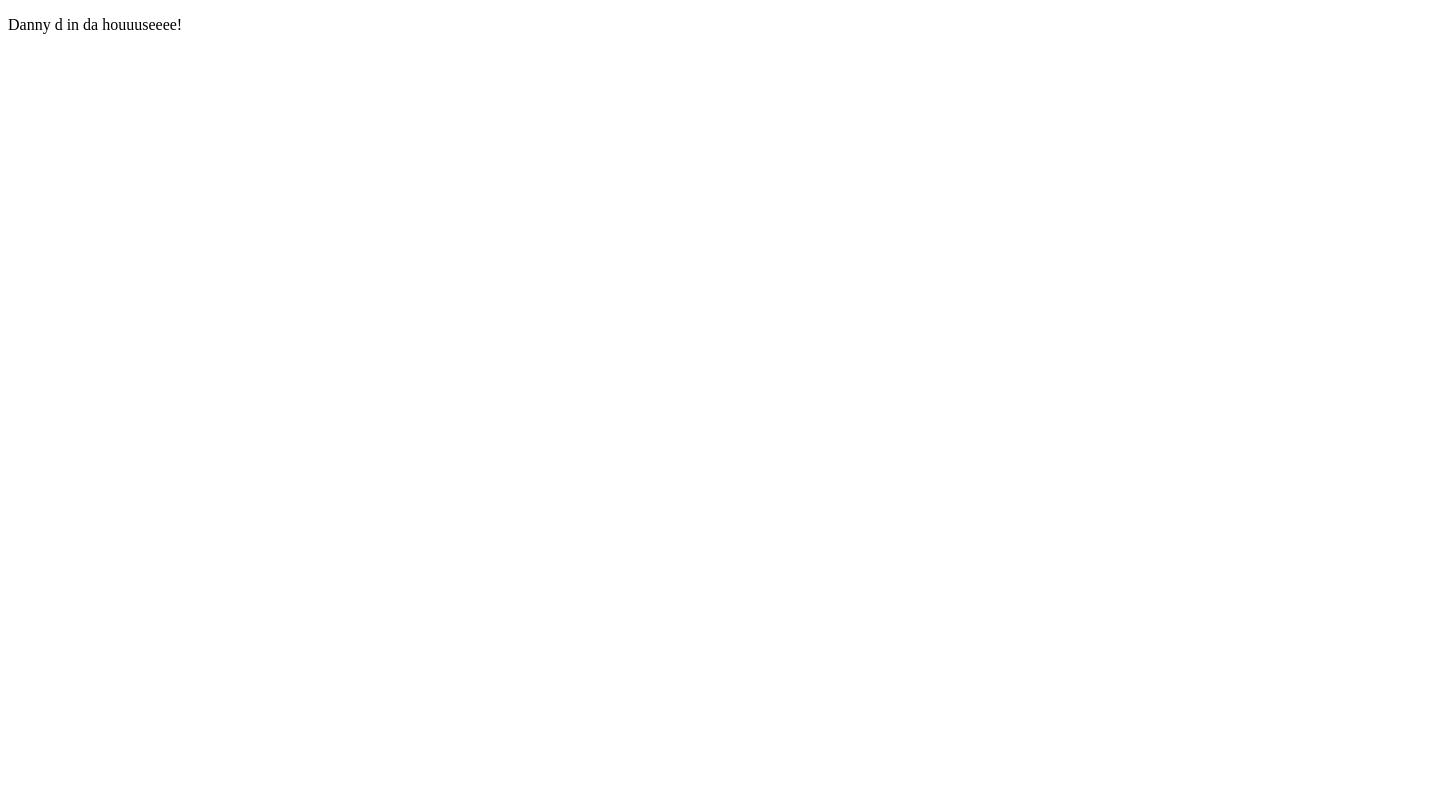
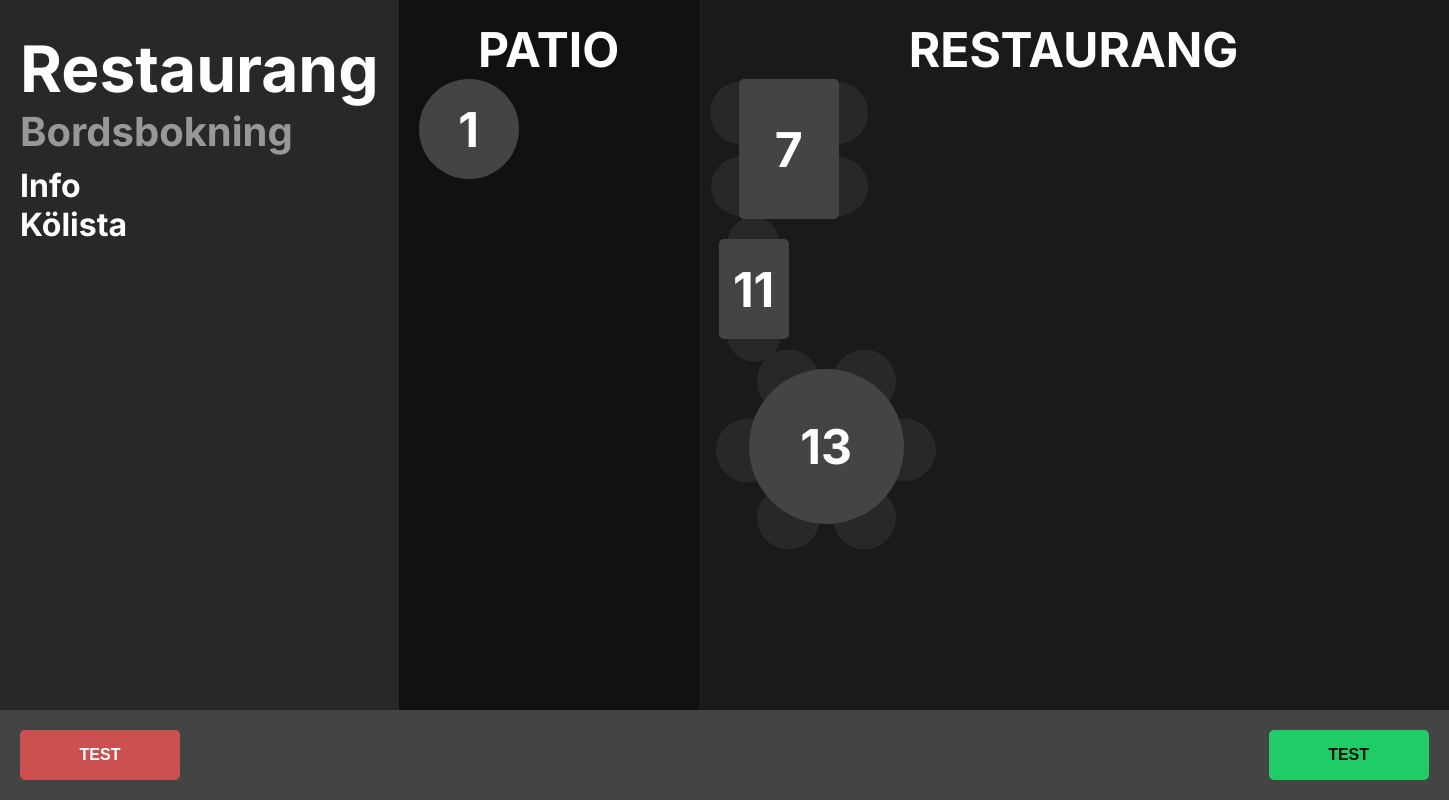
Before and after one commit to Deltaximity/DVGA11---Laboration-2, a plain HTML site: page index.html in a window 1280 px wide. Shown: the whole page, 1449 px wide, since content can reach past the window. Drawn offline with Linux system fonts and the light colour scheme.

Commit message:
HTML struktur + CSS klasser
+ Har skapat en grid och grundläggande struktur.
+ CSS klasser har lagts till för alla knappar och bord varianter.
+ Har flyttat in SVG fil för bordsstolar och använt ::before metoden

Till nästa gång:
- Positionera borden på rätt ställe
- Lista ut klick/fokus funktionalitet
- Fixa sidebar
- Fixa action bar (flexbox)

```diff
--- a/index.html
+++ b/index.html
@@ -4,11 +4,44 @@
     <meta charset="UTF-8">
     <meta http-equiv="X-UA-Compatible" content="IE=edge">
     <meta name="viewport" content="width=device-width, initial-scale=1.0">
+    <!-- Inter - Google Fonts -->
+    <link rel="preconnect" href="https://fonts.googleapis.com">
+    <link rel="preconnect" href="https://fonts.gstatic.com" crossorigin>
+    <link href="https://fonts.googleapis.com/css2?family=Inter:wght@400;700&display=swap" rel="stylesheet">
+
+    <link rel="stylesheet" href="style.css">
     <title>Document</title>
 </head>
 <body>
-
-    <p>Danny d in da houuuseeee!</p>
-
+    <div class="sidebar">
+        <h1>
+            Restaurang
+            <strong>Bordsbokning</strong>
+        </h1>
+        <div class="info">
+            <h3>Info</h3>
+        </div>
+        <div class="queue">
+            <h3>Kölista</h3>
+        </div>
+    </div>
+    <div class="patio">
+        <h2>Patio</h2>
+        <div class="container">
+            <div tabindex="0" class="table four-seater">1</div>
+        </div>
+    </div>
+    <div class="restaurant">
+        <h2>Restaurang</h2>
+        <div class="container">
+            <div tabindex="0" class="table four-seater">7</div>
+            <div tabindex="0" class="table two-seater">11</div>
+            <div tabindex="0" class="table six-seater">13</div>
+        </div>
+    </div>
+    <div class="actionbar">
+        <button class="btn danger">Test</button>
+        <button class="btn action">Test</button>
+    </div>
 </body>
 </html>
--- a/style.css
+++ b/style.css
@@ -0,0 +1,195 @@
+* {
+    margin: 0;
+    padding: 0;
+    box-sizing: border-box;
+}
+
+/* VARIABLER */
+:root {
+    --font-sanserif: 'Inter', sans-serif;
+    --global-margin: 20px;
+    --global-border-radius: 5px;
+
+    --color-primary: #20CC65;
+    --color-secondary: #989898;
+    --color-danger: #CB5151;
+    --color-bg: #111111;
+    --color-text: #FFFFFF;
+    /* highlight växlas mellan primary och danger */
+
+    --color-01dp: #1A1A1A;
+    --color-06dp: #282828;
+    --color-12dp: #444444;
+    --color-16dp: #5A5A5A;
+    --color-24dp: #989898;
+}
+
+body {
+    background-color: var(--color-bg);
+    color: var(--color-text);
+    font-family: var(--font-sanserif);
+
+    height: 100vh;
+    /* max-width: 1500px; */
+    margin: 0 auto;
+
+    display: grid;
+    grid-template-columns: 1fr 300px 750px;
+    grid-template-rows: 1fr 90px;
+    grid-template-areas:
+    "side patio restaurang"
+    "bar bar bar";
+}
+
+.sidebar {
+    grid-area: side;
+    background-color: var(--color-06dp);
+
+    padding: var(--global-margin);
+}
+
+.patio {
+    grid-area: patio;
+    padding: var(--global-margin);
+    position: relative;
+}
+
+.restaurant {
+    grid-area: restaurang;
+    background-color: var(--color-01dp);
+    padding: var(--global-margin);
+    position: relative;
+    z-index: -10;
+}
+
+.actionbar {
+    grid-area: bar;
+    background-color: var(--color-12dp);
+
+    display: flex;
+    justify-content: space-between;
+    align-items: center;
+    padding: 0 var(--global-margin);
+}
+
+/* TEXT */
+h1 {
+    font-size: 4rem;
+    margin: 10px 0;
+}
+
+h1 strong {
+    display: block;
+    font-size: 2.5rem;
+    color: var(--color-24dp);
+}
+
+h2 {
+    font-size: 3rem;
+    text-transform: uppercase;
+    text-align: center;
+}
+
+h3 {
+    font-size: 2rem;
+}
+
+/* KNAPPAR */
+.btn {
+    width: 160px;
+    height: 50px;
+    display: flex;
+    align-items: center;
+    justify-content: center;
+    text-align: center;
+    font-size: 1rem;
+    font-weight: bold;
+    text-transform: uppercase;
+    border: none;
+    border-radius: var(--global-border-radius);
+}
+
+.btn.small {
+    width: 125px;
+    height: 40px;
+}
+
+.action {
+    background-color: var(--color-primary);
+    color: var(--color-bg);
+}
+
+.danger {
+    background-color: var(--color-danger);
+    color: var(--color-text);
+}
+
+.btn:active, .action:active, .danger:active {
+    background-color: var(--color-bg);
+    color: var(--color-text);
+}
+
+/* BORD */
+.table {
+    background-color: var(--color-12dp);
+    font-size: 3rem;
+    font-weight: bold;
+    border-radius: var(--global-border-radius);
+
+    display: flex;
+    align-items: center;
+    justify-content: center;
+    position: relative;
+}
+
+.restaurant .table.four-seater {
+    width: 100px;
+    height: 140px;
+    margin: 0 20px; /* För stolarna */
+}
+
+.restaurant .table.four-seater::before {
+    content: url(./img/four_seater1.svg);
+    position: absolute;
+    top: 50%;
+    left: 50%;
+    transform: translate(-50%, -46%);
+    z-index: -1;
+}
+
+.restaurant .table.two-seater {
+    width: 70px;
+    height: 100px;
+    margin: 20px 0;
+}
+
+.restaurant .table.two-seater::before {
+    content: url(./img/two_seater.svg);
+    position: absolute;
+    top: 50%;
+    left: 50%;
+    transform: translate(-50%, -46%);
+    z-index: -1;
+}
+
+.restaurant .table.six-seater {
+    width: 155px;
+    height: 155px;
+    border-radius: 50%;
+    margin: 30px;
+}
+
+.restaurant .table.six-seater::before {
+    content: url(./img/six_seater.svg);
+    position: absolute;
+    top: 50%;
+    left: 50%;
+    transform: translate(-50%, -46%);
+    z-index: -1;
+}
+
+.patio .table.four-seater {
+    width: 100px;
+    height: 100px;
+    border-radius: 50%;
+}
```
Also changed, not shown: img/four_seater1.svg (added), img/four_seater2.svg (added), img/six_seater.svg (added), img/two_seater.svg (added).
